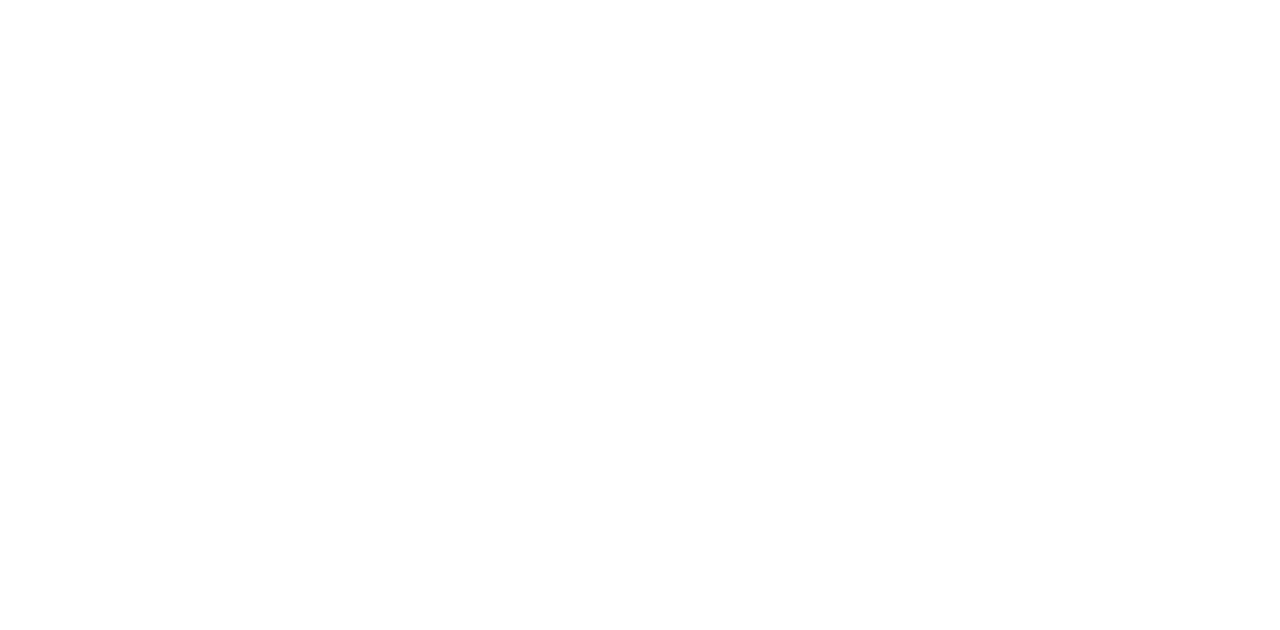
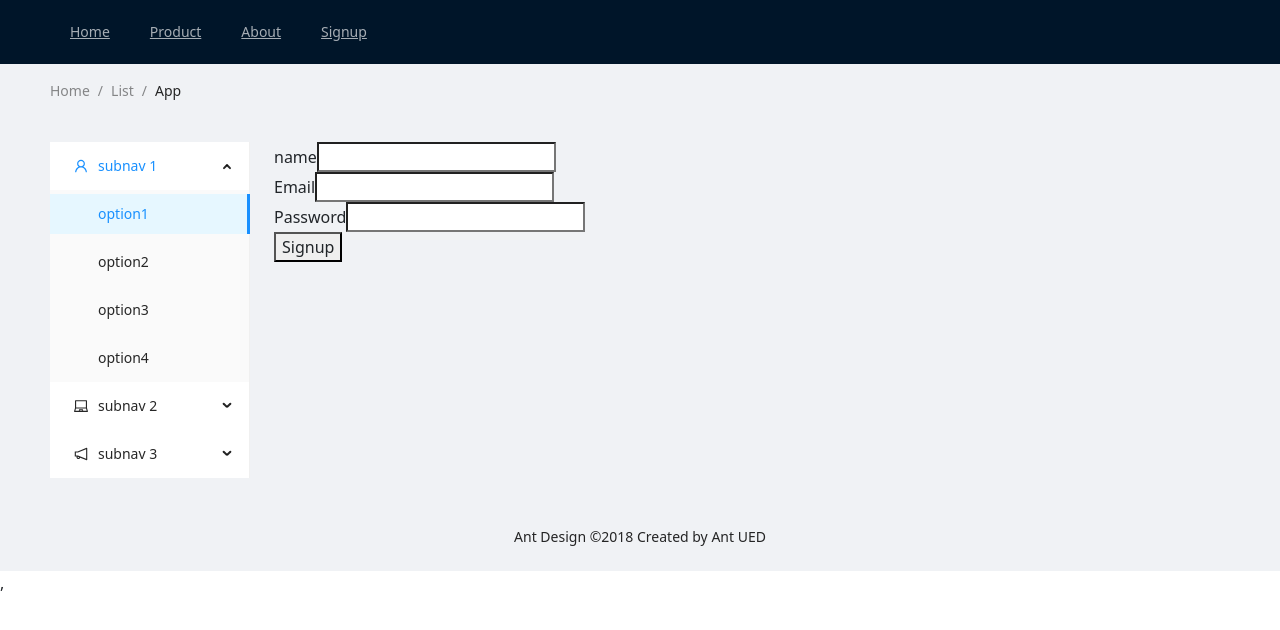
Before and after one commit to nvduy6/typeScript, a React (Vite) app: page /signup in a window 1280 px wide. Before the commit this address had no page. Shown: the top 630 px of the page. Built offline with nearby package versions, Linux system fonts and the light colour scheme; data requests are answered from the project's data file.

Commit message:
signin,signup

```diff
--- a/db.json
+++ b/db.json
@@ -15,5 +15,67 @@
       "price": "50",
       "id": 3
     }
+  ],
+  "users": [
+    {
+      "name": "nukeviet",
+      "email": "duynvph15542@fpt.edu.vn",
+      "password": "123abc",
+      "id": 1
+    },
+    {
+      "name": "nukeviet",
+      "email": "duynvph15542@fpt.edu.vn",
+      "password": "123abc",
+      "id": 2
+    },
+    {
+      "name": "duy",
+      "email": "bachnvph15542@fpt.edu.vn",
+      "password": "123456",
+      "id": 3
+    },
+    {
+      "name": "admin",
+      "email": "duynvph15542@fpt.eud.vn",
+      "password": "Duy1234$",
+      "id": 4
+    },
+    {
+      "name": "admin",
+      "email": "duynvph15542@fpt.eud.vn",
+      "password": "Duy1234$",
+      "id": 5
+    },
+    {
+      "name": "duy",
+      "email": "duynvph15542@fpt.edu.vn",
+      "password": "Duy1234$",
+      "id": 6
+    },
+    {
+      "name": "duy",
+      "email": "duynguyenvan328@gmail.com",
+      "password": "123abc",
+      "id": 7
+    },
+    {
+      "name": "admin",
+      "email": "duynvph15542@fpt.eud.vn",
+      "password": "Duy1234$",
+      "id": 8
+    },
+    {
+      "name": "duy",
+      "email": "duynvph15542@fpt.eud.vn",
+      "password": "123456",
+      "id": 9
+    },
+    {
+      "name": "nukeviet",
+      "email": "duynguyenvan328@gmail.com",
+      "password": "123456",
+      "id": 10
+    }
   ]
 }
--- a/src/App.tsx
+++ b/src/App.tsx
@@ -1,5 +1,5 @@
 import { useState, useEffect } from 'react'
-import { Routes, Route, NavLink, Navigate } from 'react-router-dom';
+import { Routes, Route, NavLink, Navigate, useResolvedPath } from 'react-router-dom';
 import "./dashboard.css";
 import "bootstrap/dist/css/bootstrap.min.css"
 import type { IProduct } from './types/product'
@@ -11,10 +11,14 @@
 import ProductManager from './pages/layouts/ProductManager';
 import ProductAdd from './pages/layouts/ProductAdd';
 import ProductEdit from './pages/layouts/ProductEdit';
-
+import { IUser } from './types/auth';
+import { sigupAdd } from './api/auth';
+import Signup from './pages/layouts/signup';
+import Signin from './pages/layouts/signin';
 function App() {
   const [count, setCount] = useState(0)
   const [products, setProducts] = useState<IProduct[]>([]);
+  const [users, setUsers] = useState<IUser[]>([]);
   useEffect(() => {
     const getProducts = async () => {
       const { data } = await list();
@@ -32,9 +36,13 @@
     const { data } = await add(product);
     setProducts([...products, data])
   }
-  const onHandleUpdate = async (product:IProduct)=>{
-    const{data} = await update(product);
-    setProducts(products.map(item=>item.id == data.id? data:item));
+  const onHandlerAdduser = async (user: IUser) => {
+    const { data } = await sigupAdd(user);
+    setUsers([...users, data])
+  }
+  const onHandleUpdate = async (product: IProduct) => {
+    const { data } = await update(product);
+    setProducts(products.map(item => item.id == data.id ? data : item));
   }
   return (
     <div className="App">
@@ -44,6 +52,9 @@
             <Route index element={<Home />} />
             <Route path="product" element={<h1>Hien thi san pham</h1>} />
             <Route path="about" element={<h1>About page</h1>} />
+            <Route path="signup" element={<Signup />} />
+            <Route path="signin" element={<Signin />} />
+
           </Route>
 
           <Route path="admin" element={<AdminLayout />}>
@@ -51,7 +62,7 @@
             <Route path="dashboard" element={<Dashboard />} />
             <Route path="products"  >
               <Route index element={<ProductManager products={products} onRemove={removeItem} />} />
-              <Route path=":id/edit" element={<ProductEdit onUpdate={onHandleUpdate}/>} />
+              <Route path=":id/edit" element={<ProductEdit onUpdate={onHandleUpdate} />} />
               <Route path="add" element={<ProductAdd name="Dat" onAdd={onHandlerAdd} />} />
             </Route>
           </Route>
--- /dev/null
+++ b/src/api/auth.tsx
@@ -0,0 +1,6 @@
+import { IUser } from "../types/auth";
+import instance from "./instance";
+export const sigupAdd =(user:IUser)=>{
+    const url = '/users';
+    return instance.post(url,user);
+}
--- a/src/api/instance.tsx
+++ b/src/api/instance.tsx
@@ -1,6 +1,6 @@
 import axios from 'axios';
 
 const instance = axios.create({
-    baseURL: "http://localhost:3001"
+    baseURL: "http://localhost:3000"
 });
 export default instance;
--- /dev/null
+++ b/src/pages/layouts/Signin.tsx
@@ -0,0 +1,21 @@
+import React from 'react'
+
+const Signin = () => {
+  return (
+    <div>
+      <form action="">
+        <div>
+          <label htmlFor="">Email</label>
+          <input type="text" />
+        </div>
+        <div>
+          <label htmlFor="">Email</label>
+          <input type="password" />
+        </div>
+      <button>Signin</button>
+      </form>
+    </div>
+  )
+}
+
+export default Signin
--- /dev/null
+++ b/src/pages/layouts/Signup.tsx
@@ -0,0 +1,44 @@
+
+import {useForm,SubmitHandler} from 'react-hook-form';
+import { useNavigate } from 'react-router-dom';
+import { sigupAdd } from '../../api/auth';
+
+// type SignupAddProps={
+//     name:string,
+// onAdduser:(user:TypeInputs)=>void;
+// }
+type TypeInputs = {
+    name:string,
+    email:string,
+    password:string,
+}
+const Signup = () => {
+    const {register,handleSubmit,formState:{errors}}=useForm<TypeInputs>();
+    const navigate = useNavigate();
+    const onSubmit:SubmitHandler<TypeInputs>=data=>{
+    // props.onAdduser(data);
+    sigupAdd(data);
+    navigate("/signin")
+    }
+  return (
+    <div>
+        <form  onSubmit={handleSubmit(onSubmit)}>
+            <div>
+                <label htmlFor="">name</label>
+                <input type="text" {...register('name')} />
+            </div>
+            <div>
+                <label htmlFor="">Email</label>
+                <input type="text" {...register('email')} />
+            </div>
+            <div>
+                <label htmlFor="">Password</label>
+                <input type="text" {...register('password')} />
+            </div>
+            <button>Signup</button>
+        </form>
+    </div>
+  )
+}
+
+export default Signup
--- a/src/pages/layouts/WebsiteLayout.tsx
+++ b/src/pages/layouts/WebsiteLayout.tsx
@@ -13,12 +13,13 @@
     <Layout>
     <Header className="header">
       <div className="logo" />
-      <Menu theme="dark" mode="horizontal" defaultSelectedKeys={['2']}>
+      <Menu theme="dark" mode="horizontal">
         <Menu.Item key="1">
          <NavLink to={"/"}>Home</NavLink>
          </Menu.Item>
         <Menu.Item key="2"><NavLink to={"/product"}>Product</NavLink></Menu.Item>
         <Menu.Item key="3"><NavLink to={"/about"}>About</NavLink></Menu.Item>
+        <Menu.Item key="4"><NavLink to={"/signup"}>Signup</NavLink></Menu.Item>
       </Menu>
     </Header>
     <Content style={{ padding: '0 50px' }}>
--- /dev/null
+++ b/src/types/auth.tsx
@@ -0,0 +1,6 @@
+export interface IUser{
+    id?:number,
+    name:string,
+    password:string,
+    email:string,
+}
```
